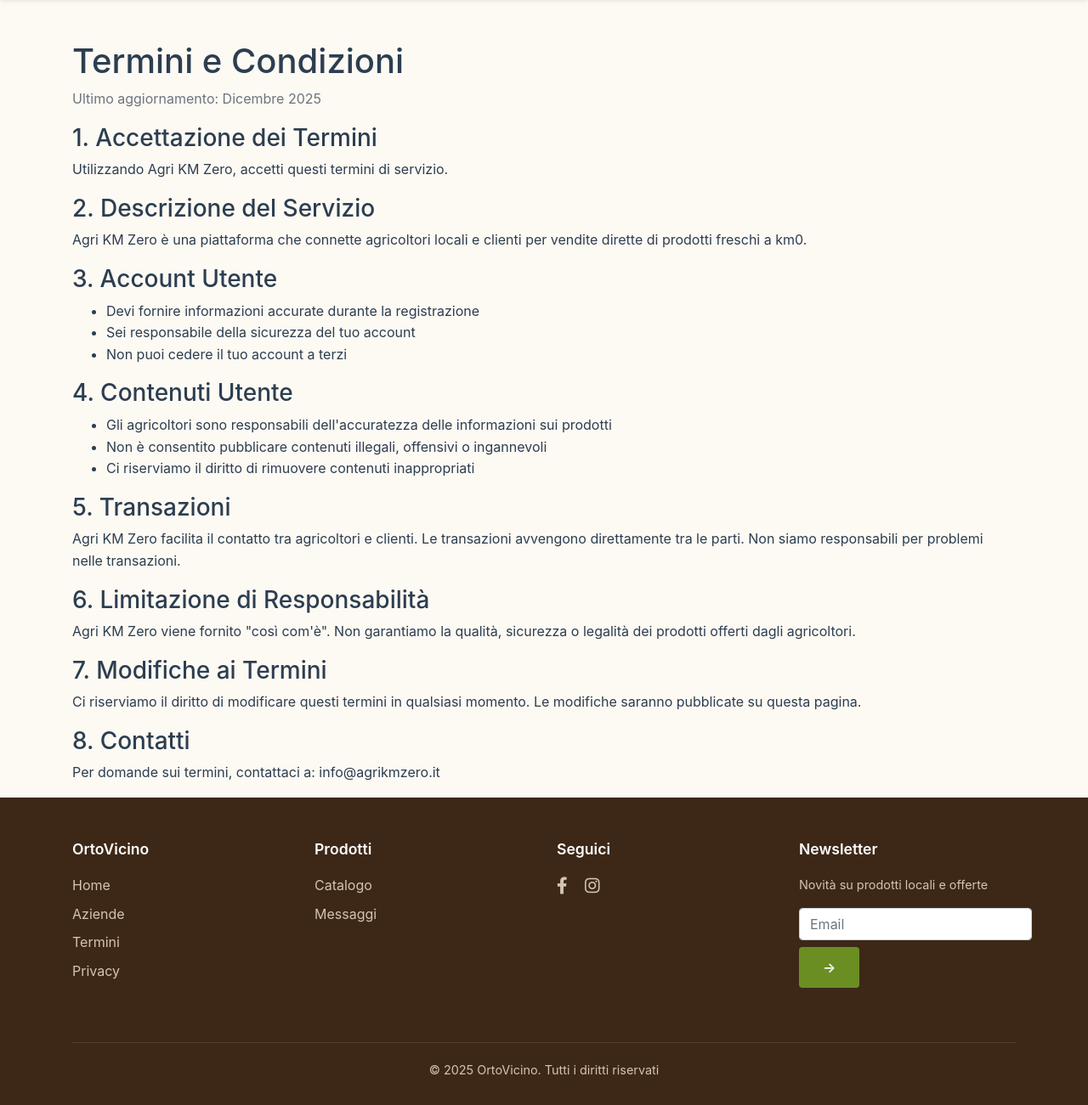
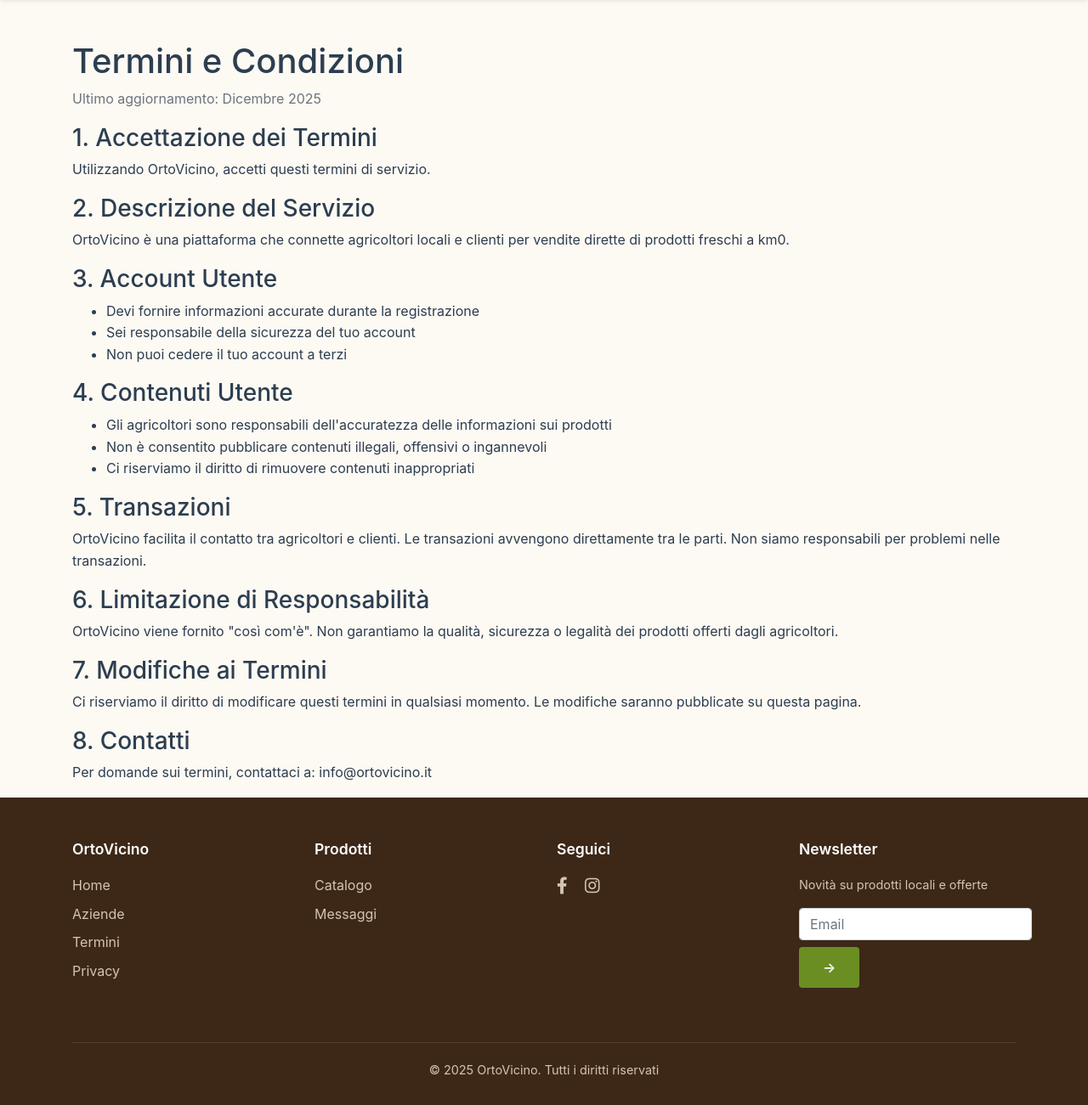
Before and after one commit to Chapobulli/agri-km-zero, a Flask app: page /terms in a window 1280 px wide. Shown: the part 99-1400 px from the top of the page at 85% size. Run offline with Flask 3, Linux system fonts and the light colour scheme; some libraries are stand-ins or nearby versions.

Commit message:
Branding: aggiorna nome OrtoVicino in privacy e termini

```diff
--- a/templates/privacy.html
+++ b/templates/privacy.html
@@ -5,7 +5,7 @@
     <p class="text-muted">Ultimo aggiornamento: Dicembre 2025</p>
 
     <h3>1. Introduzione</h3>
-    <p>Agri KM Zero rispetta la tua privacy. Questa policy spiega come raccogliamo, usiamo e proteggiamo i tuoi dati personali.</p>
+    <p>OrtoVicino rispetta la tua privacy. Questa policy spiega come raccogliamo, usiamo e proteggiamo i tuoi dati personali.</p>
 
     <h3>2. Dati Raccolti</h3>
     <p>Raccogliamo le seguenti informazioni:</p>
@@ -62,7 +62,7 @@
     <p>Possiamo aggiornare questa policy. Le modifiche saranno pubblicate su questa pagina con data aggiornata.</p>
 
     <h3>9. Contatti</h3>
-    <p>Per domande sulla privacy o esercitare i tuoi diritti, contattaci a: privacy@agrikmzero.it</p>
+    <p>Per domande sulla privacy o esercitare i tuoi diritti, contattaci a: privacy@ortovicino.it</p>
 
     <h3>10. Conformità GDPR</h3>
     <p>Questa piattaforma è conforme al Regolamento Generale sulla Protezione dei Dati (GDPR) dell'Unione Europea.</p>
--- a/templates/terms.html
+++ b/templates/terms.html
@@ -5,10 +5,10 @@
     <p class="text-muted">Ultimo aggiornamento: Dicembre 2025</p>
 
     <h3>1. Accettazione dei Termini</h3>
-    <p>Utilizzando Agri KM Zero, accetti questi termini di servizio.</p>
+    <p>Utilizzando OrtoVicino, accetti questi termini di servizio.</p>
 
     <h3>2. Descrizione del Servizio</h3>
-    <p>Agri KM Zero è una piattaforma che connette agricoltori locali e clienti per vendite dirette di prodotti freschi a km0.</p>
+    <p>OrtoVicino è una piattaforma che connette agricoltori locali e clienti per vendite dirette di prodotti freschi a km0.</p>
 
     <h3>3. Account Utente</h3>
     <ul>
@@ -25,15 +25,15 @@
     </ul>
 
     <h3>5. Transazioni</h3>
-    <p>Agri KM Zero facilita il contatto tra agricoltori e clienti. Le transazioni avvengono direttamente tra le parti. Non siamo responsabili per problemi nelle transazioni.</p>
+    <p>OrtoVicino facilita il contatto tra agricoltori e clienti. Le transazioni avvengono direttamente tra le parti. Non siamo responsabili per problemi nelle transazioni.</p>
 
     <h3>6. Limitazione di Responsabilità</h3>
-    <p>Agri KM Zero viene fornito "così com'è". Non garantiamo la qualità, sicurezza o legalità dei prodotti offerti dagli agricoltori.</p>
+    <p>OrtoVicino viene fornito "così com'è". Non garantiamo la qualità, sicurezza o legalità dei prodotti offerti dagli agricoltori.</p>
 
     <h3>7. Modifiche ai Termini</h3>
     <p>Ci riserviamo il diritto di modificare questi termini in qualsiasi momento. Le modifiche saranno pubblicate su questa pagina.</p>
 
     <h3>8. Contatti</h3>
-    <p>Per domande sui termini, contattaci a: info@agrikmzero.it</p>
+    <p>Per domande sui termini, contattaci a: info@ortovicino.it</p>
 </div>
 {% endblock %}
```
